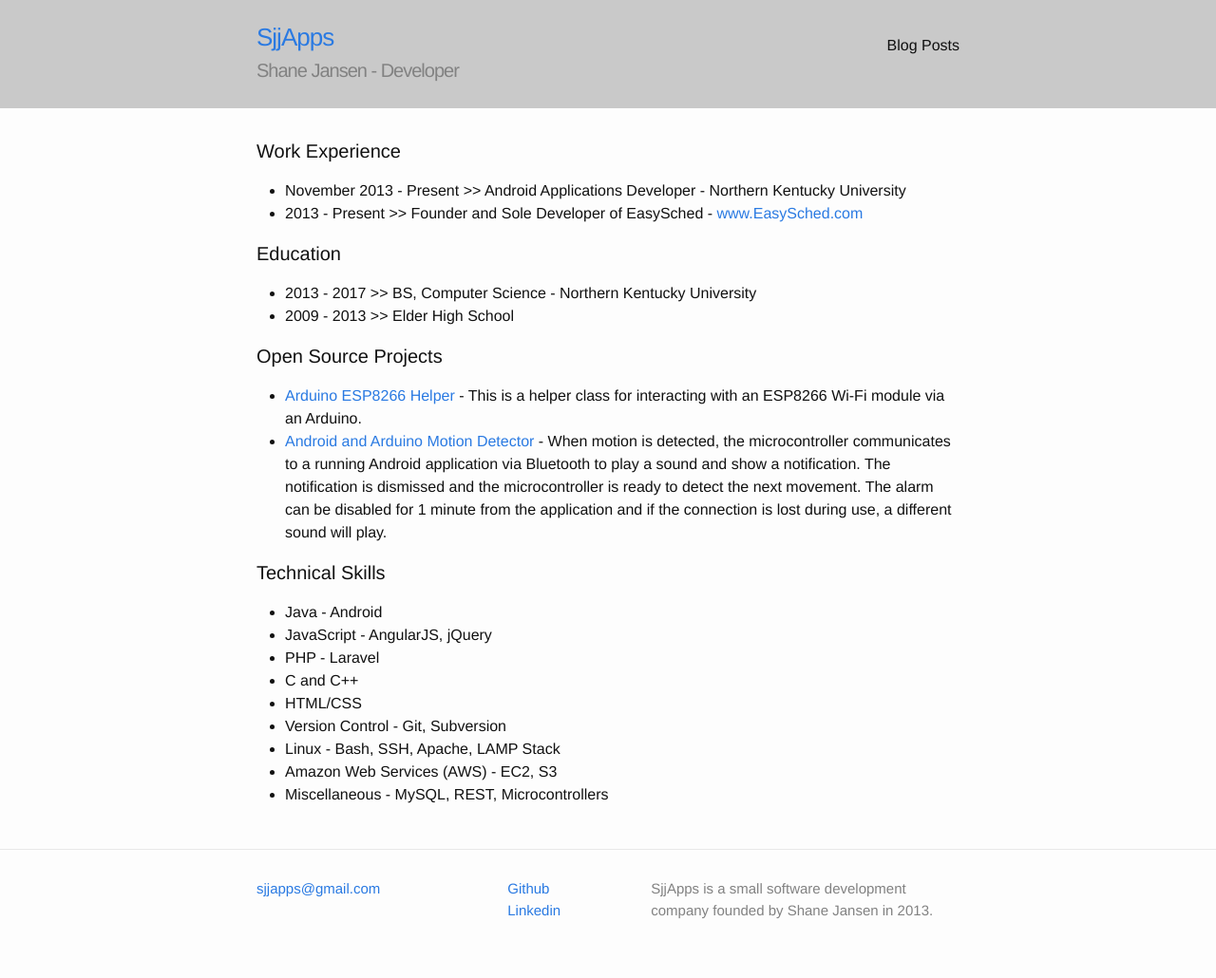
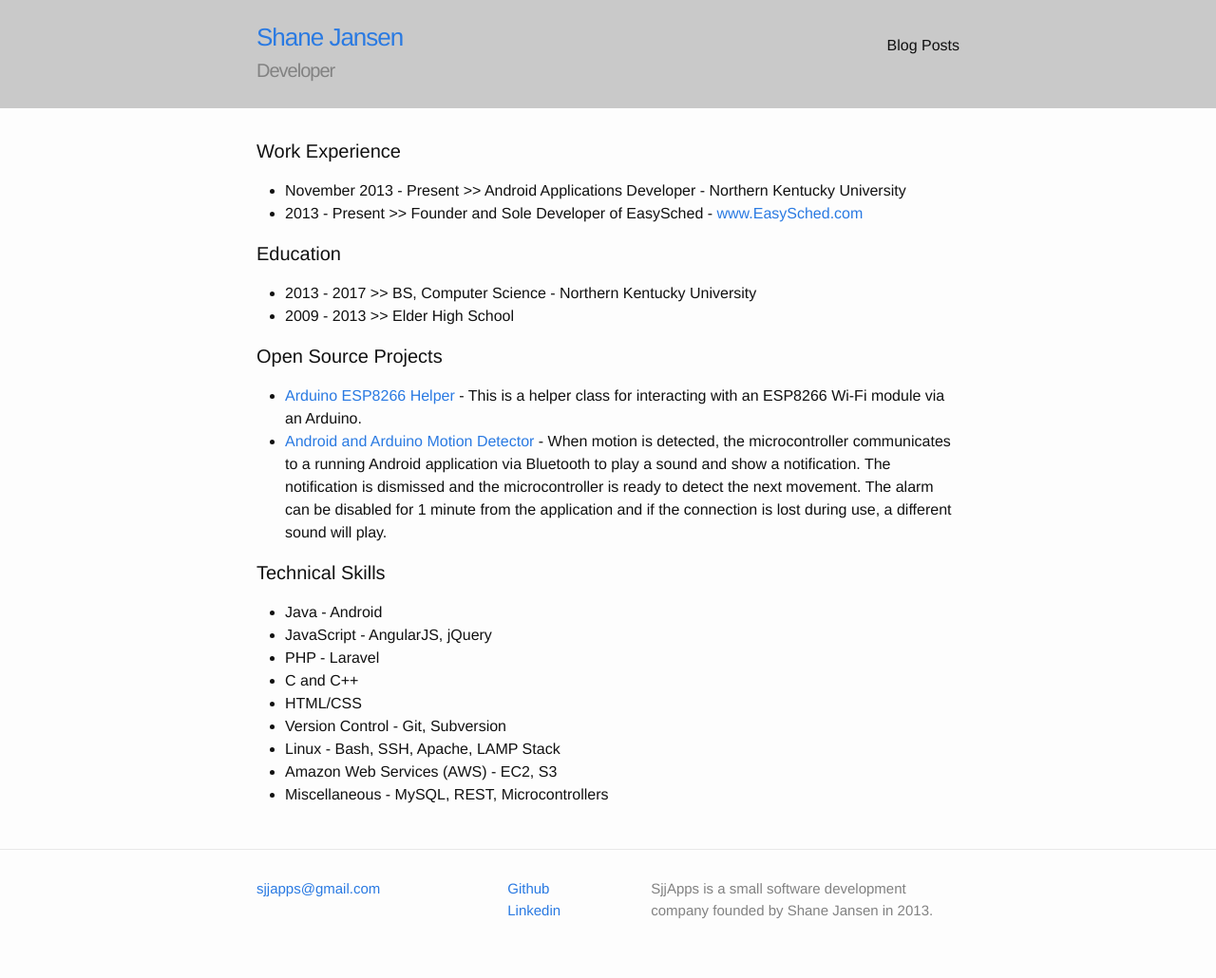
Before and after one commit to ShaneJansen/SjjAppsWebsite, a Jekyll site: the page built from index.html, in a window 1280 px wide. Shown: the whole page at 95% size. Built offline with Jekyll 4.4.1, drawn with Linux system fonts in a browser that asks for light colours.

Commit message:
Changed SjjApps to Shane Jansen.

```diff
--- a/_config.yml
+++ b/_config.yml
@@ -6,12 +6,12 @@
 # 'jekyll serve'. If you change this file, please restart the server process.
 
 # Site settings
-title: SjjApps
+title: Shane Jansen
 email: sjjapps@gmail.com
 description: > # this means to ignore newlines until "baseurl:"
   SjjApps is a small software development company founded by Shane Jansen in 2013.
 permalink: /:title/
-url: "http://sjjapps.com" # the base hostname & protocol for your site
+url: "http://shanejansen.com" # the base hostname & protocol for your site
 
 # Build settings
 markdown: kramdown
--- a/_includes/header.html
+++ b/_includes/header.html
@@ -4,7 +4,7 @@
 
     <div class="site-title">
       <a href="{{ site.baseurl }}/">{{ site.title }}</a>
-      <br><p class="shane">Shane Jansen - Developer</p>
+      <br><p class="shane">Developer</p>
     </div>
 
     <nav class="site-nav">
```
